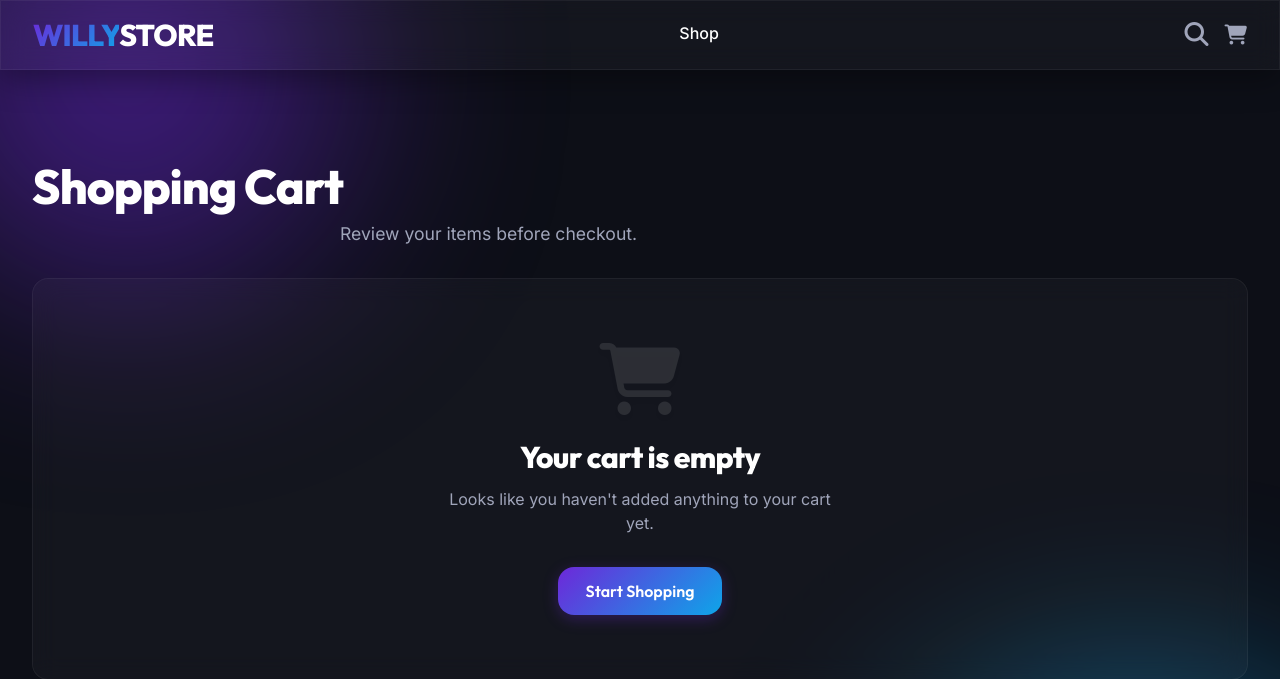
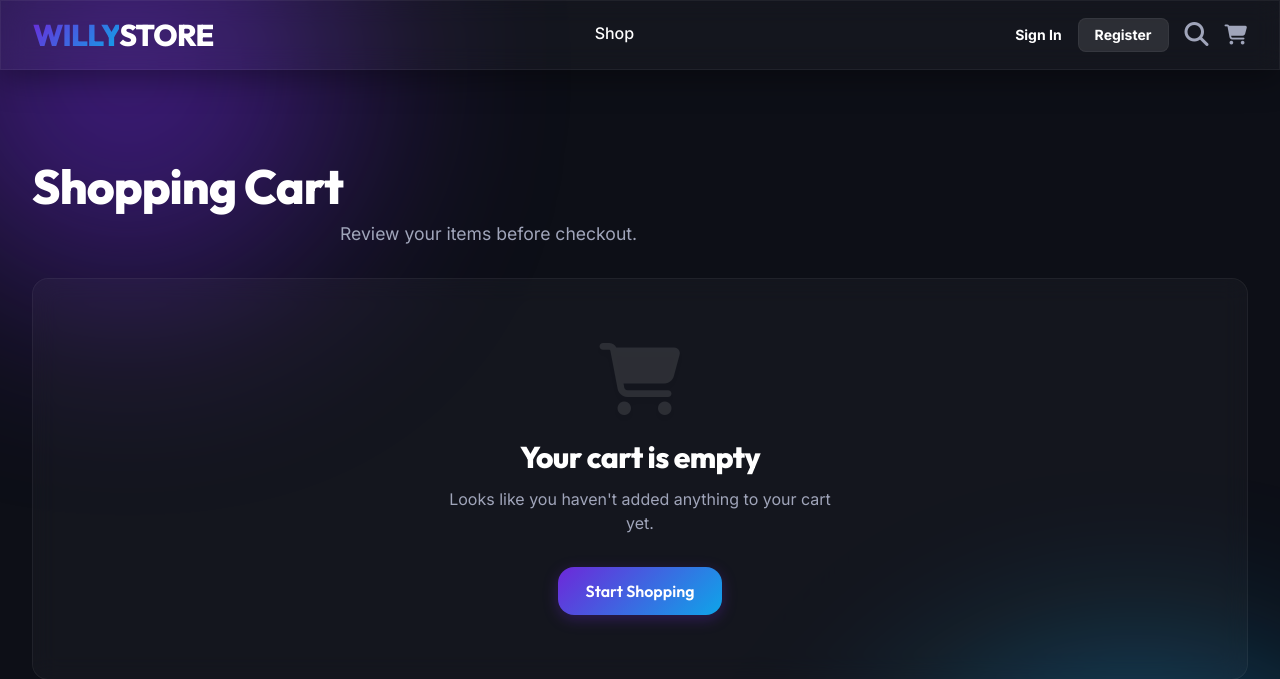
Before and after one commit to guillainkalisa/willystore, a Django app: page /cart/ in a window 1280 px wide; the page is wider, and only the part inside the window is pictured. Shown: the top 679 px of that part. Run offline with Django 5.2, Linux system fonts and the light colour scheme; some libraries are stand-ins or nearby versions.

Commit message:
Expose Global User Authentication controls on Desktop Navigation layout

```diff
--- a/templates/base.html
+++ b/templates/base.html
@@ -85,10 +85,28 @@
 
             <!-- Right: Actions -->
             <div class="flex items-center gap-4">
+                {% if request.user.is_authenticated %}
                 {% if request.user.is_staff %}
                 <a href="{% url 'dashboard:home' %}"
-                    class="hidden sm:inline-flex items-center gap-2 px-4 py-2 bg-gradient-to-r from-accent-primary to-accent-secondary text-white text-sm font-semibold rounded-lg shadow-lg shadow-accent-primary/20 hover:shadow-accent-primary/40 hover:-translate-y-0.5 transition-all">
+                    class="hidden lg:inline-flex items-center gap-2 px-4 py-2 bg-gradient-to-r from-accent-primary to-accent-secondary text-white text-sm font-semibold rounded-lg shadow-lg shadow-accent-primary/20 hover:-translate-y-0.5 transition-all">
                     <i class="fas fa-chart-pie"></i> Dashboard
+                </a>
+                {% endif %}
+                <form action="{% url 'account_logout' %}" method="post" class="hidden md:block m-0 p-0">
+                    {% csrf_token %}
+                    <button type="submit"
+                        class="text-text-secondary hover:text-red-400 font-bold text-sm transition-colors cursor-pointer">
+                        Sign Out
+                    </button>
+                </form>
+                {% else %}
+                <a href="{% url 'account_login' %}"
+                    class="hidden md:block text-white font-bold text-sm hover:text-accent-secondary transition-colors">
+                    Sign In
+                </a>
+                <a href="{% url 'account_signup' %}"
+                    class="hidden md:inline-flex items-center px-4 py-1.5 bg-white/10 hover:bg-white/20 border border-[var(--glass-border)] text-white text-sm font-bold rounded-lg transition-all hover:scale-105">
+                    Register
                 </a>
                 {% endif %}
                 <!-- Mobile Search Icon -->
@@ -302,7 +320,7 @@
                 </a>
 
                 {% if request.user.is_authenticated %}
-                <form action="{% url 'logout' %}" method="post">
+                <form action="{% url 'account_logout' %}" method="post">
                     {% csrf_token %}
                     <button type="submit"
                         class="w-full flex items-center gap-4 bg-[var(--glass-bg)] border border-[var(--glass-border)] p-4 rounded-2xl hover:bg-red-500/10 transition-colors group">
@@ -317,7 +335,7 @@
                     </button>
                 </form>
                 {% else %}
-                <a href="{% url 'login' %}"
+                <a href="{% url 'account_login' %}"
                     class="flex items-center gap-4 bg-[var(--glass-bg)] border border-[var(--glass-border)] p-4 rounded-2xl hover:bg-[rgba(255,255,255,0.05)] transition-colors">
                     <div
                         class="w-12 h-12 rounded-xl bg-blue-500/10 text-blue-500 flex items-center justify-center text-xl">
@@ -434,7 +452,7 @@
             </div>
             <span class="text-[10px] font-bold tracking-wider">Cart</span>
         </button>
-        <a href="{% if user.is_authenticated %}{% url 'dashboard:home' %}{% else %}{% url 'login' %}{% endif %}"
+        <a href="{% if user.is_authenticated %}{% url 'dashboard:home' %}{% else %}{% url 'account_login' %}{% endif %}"
             class="flex flex-col items-center gap-1 text-center text-gray-400 hover:text-white transition-colors">
             <i class="fas fa-user text-xl mb-0.5"></i>
             <span class="text-[10px] font-bold tracking-wider">Profile</span>
```
